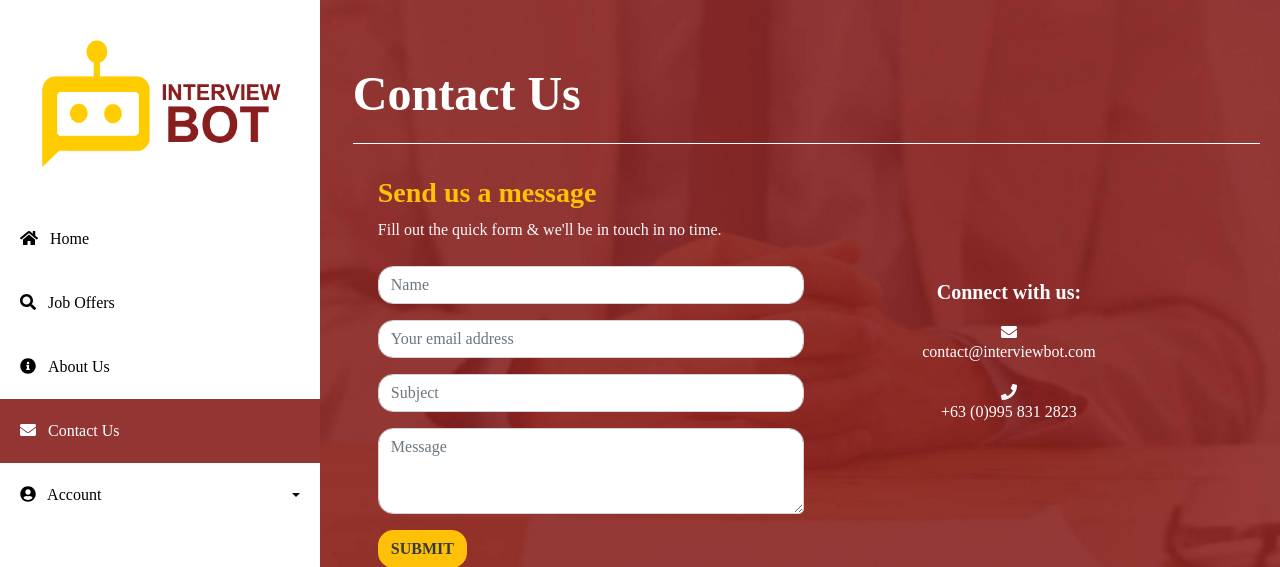
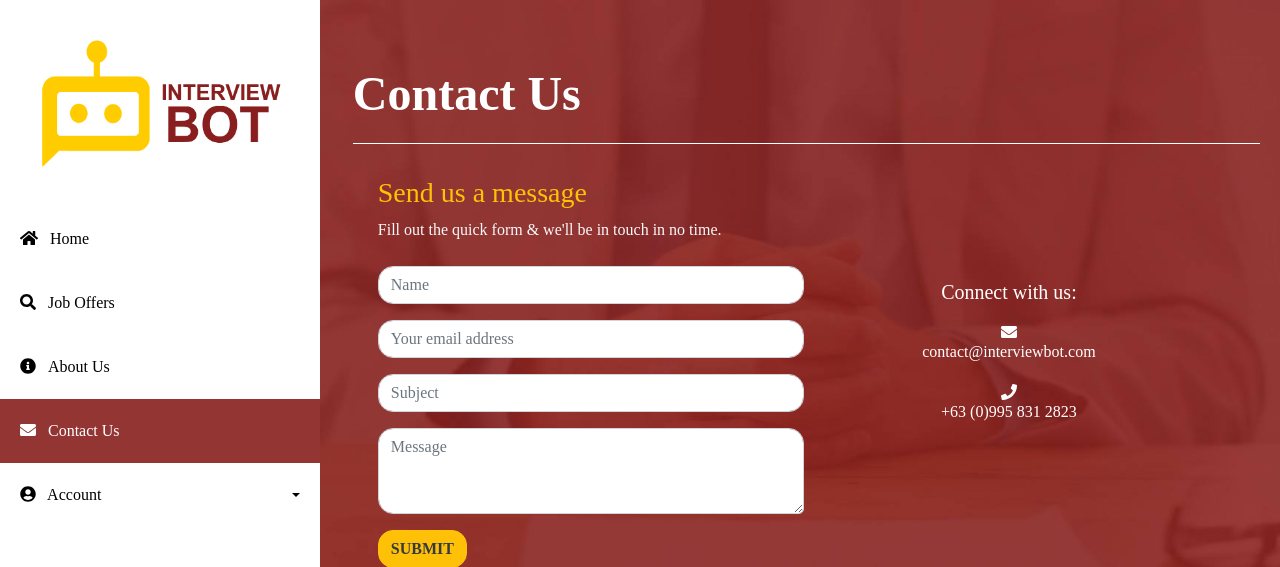
Before and after one commit to rodel250/InterviewerBot2.0, a Django app: page /user/contact-us in a window 1280 px wide. Shown: the top 567 px of the page. Run offline with Django 3.2, Linux system fonts and the light colour scheme; some libraries are stand-ins or nearby versions.

Commit message:
Update ContactUs.html

```diff
--- a/InterviewerBot/user/templates/ContactUs.html
+++ b/InterviewerBot/user/templates/ContactUs.html
@@ -87,7 +87,7 @@
                     <div class="col-md-6">
 
                             <div class="form-group text-left">
-                                <h3 class="h1-responsive font-weight-bold mt-4 text-warning">Send us a message</h2>
+                                <h3 class="h1-responsive mt-4 text-warning">Send us a message</h2>
                                 <p class="w-responsive mx-auto mb-4 text-light">Fill out the quick form & we'll be in touch in no time.</p>
                             </div>
 
@@ -121,7 +121,7 @@
 
                         <div class="col-md-3 text-center">
                             <div class="form-group">
-                                    <h5 class="text-white font-weight-bold">Connect with us:</h6>
+                                    <h5 class="text-white">Connect with us:</h6>
                             </div>
 
                              <div class="form-group">
```
